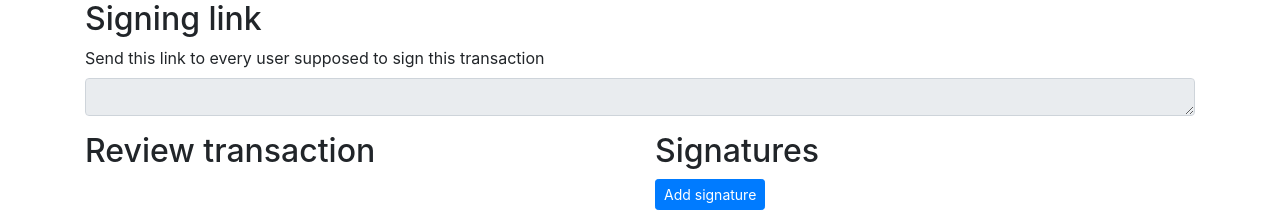
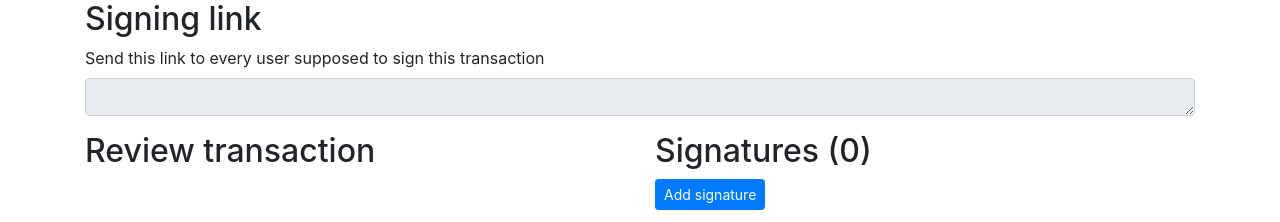
Before and after one commit to iov-one/multitool, a React (Create React App) app: page /#/status in a window 1280 px wide. Shown: the top 222 px of the page. Built offline with nearby package versions, Linux system fonts and the light colour scheme; what @iov/bns, @iov/encoding would draw is missing.

Commit message:
Improve style of signatures list

```diff
--- a/src/SignaturesList.tsx
+++ b/src/SignaturesList.tsx
@@ -15,14 +15,14 @@ interface SignaturesListPros {
 class SignaturesList extends React.Component<SignaturesListPros, {}> {
   public render(): JSX.Element {
     return (
-      <ol>
+      <ol className="list-group mb-3">
         {this.props.signatures.map(signature => (
-          <li key={toHex(signature.pubkey.data)}>
+          <li className="list-group-item" key={toHex(signature.pubkey.data)}>
             {bnsCodec.identityToAddress({
               chainId: this.props.chainId,
               pubkey: signature.pubkey,
             })}
-            :<code>{toPrintableSignature(signature)}</code>
+            : <code>{toPrintableSignature(signature)}</code>
           </li>
         ))}
       </ol>
--- a/src/Status.tsx
+++ b/src/Status.tsx
@@ -87,7 +87,7 @@ class Status extends React.Component<StatusProps, StatusState> {
             </pre>
           </Col>
           <Col className="col-6">
-            <h2>Signatures</h2>
+            <h2>Signatures ({this.state.signatures.length})</h2>
             {this.state.original && (
               <SignaturesList
                 chainId={this.state.original.transaction.creator.chainId}
```
